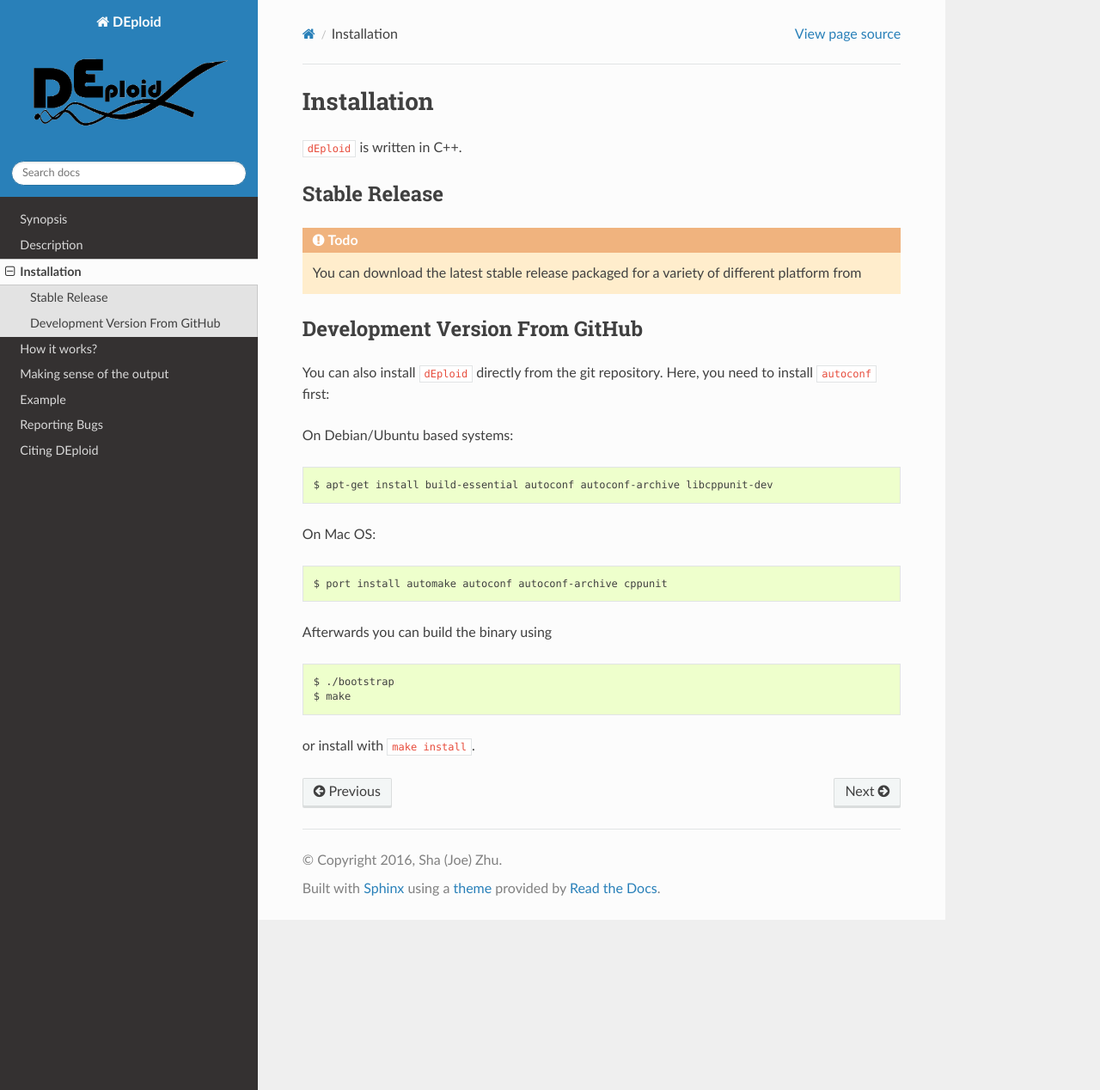
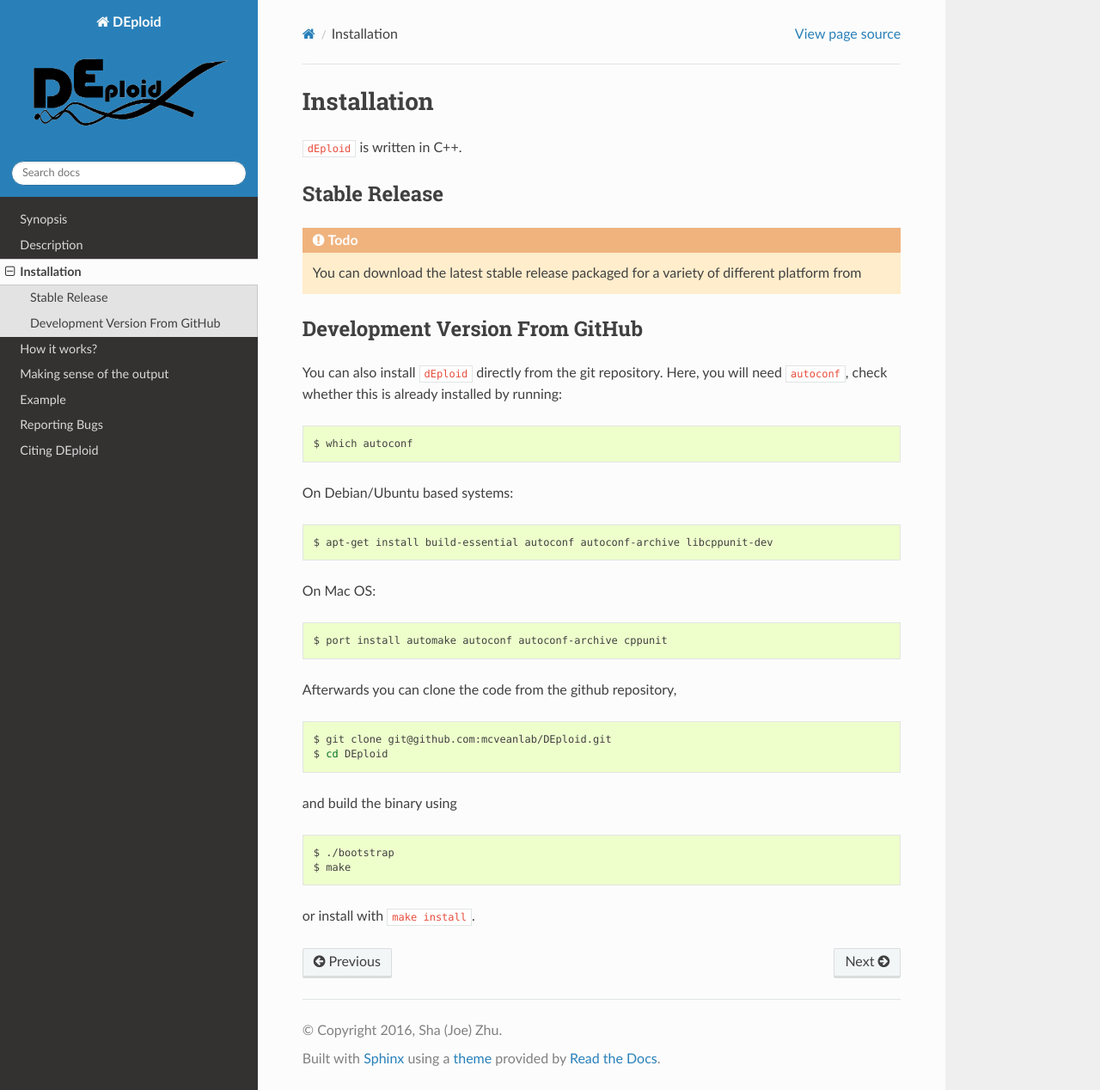
Before and after one commit to DEploid-dev/DEploid, a Sphinx documentation site: the page built from docs/installation.rst, in a window 1280 px wide and 1268 px high. Shown: the whole window at 86% size. Built offline with Sphinx 7.4.7 and the Read the Docs theme 2.0.0, drawn with Linux system fonts in a browser that asks for light colours.

Commit message:
edit doc

```diff
--- a/docs/installation.rst
+++ b/docs/installation.rst
@@ -18,7 +18,11 @@ Stable Release
 Development Version From GitHub
 *******************************
 
-You can also install ``dEploid`` directly from the git repository. Here, you need to install ``autoconf`` first:
+You can also install ``dEploid`` directly from the git repository. Here, you will need ``autoconf``, check whether this is already installed by running:
+
+.. code-block:: bash
+
+    $ which autoconf
 
 On Debian/Ubuntu based systems:
 
@@ -34,7 +38,14 @@ On Mac OS:
     $ port install automake autoconf autoconf-archive cppunit
 
 
-Afterwards you can build the binary using
+Afterwards you can clone the code from the github repository,
+
+.. code-block:: bash
+
+    $ git clone git@github.com:mcveanlab/DEploid.git
+    $ cd DEploid
+
+and build the binary using
 
 .. code-block:: bash
 
```
Also changed, not shown: docs/synopsis.rst (+13 -0 lines).
